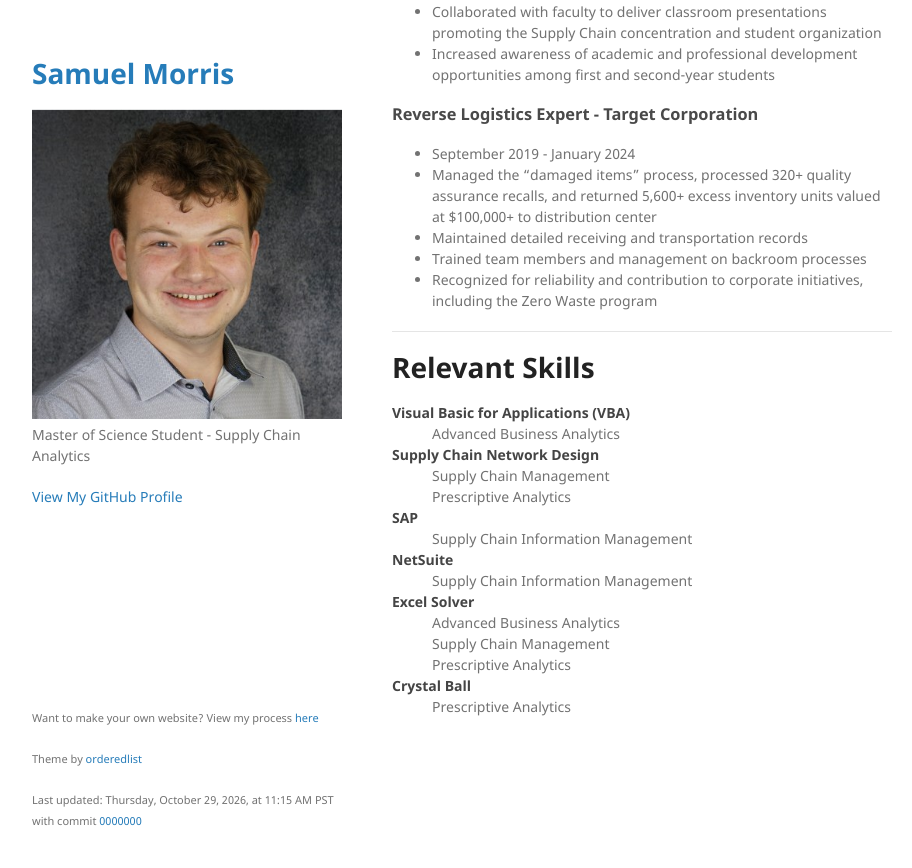
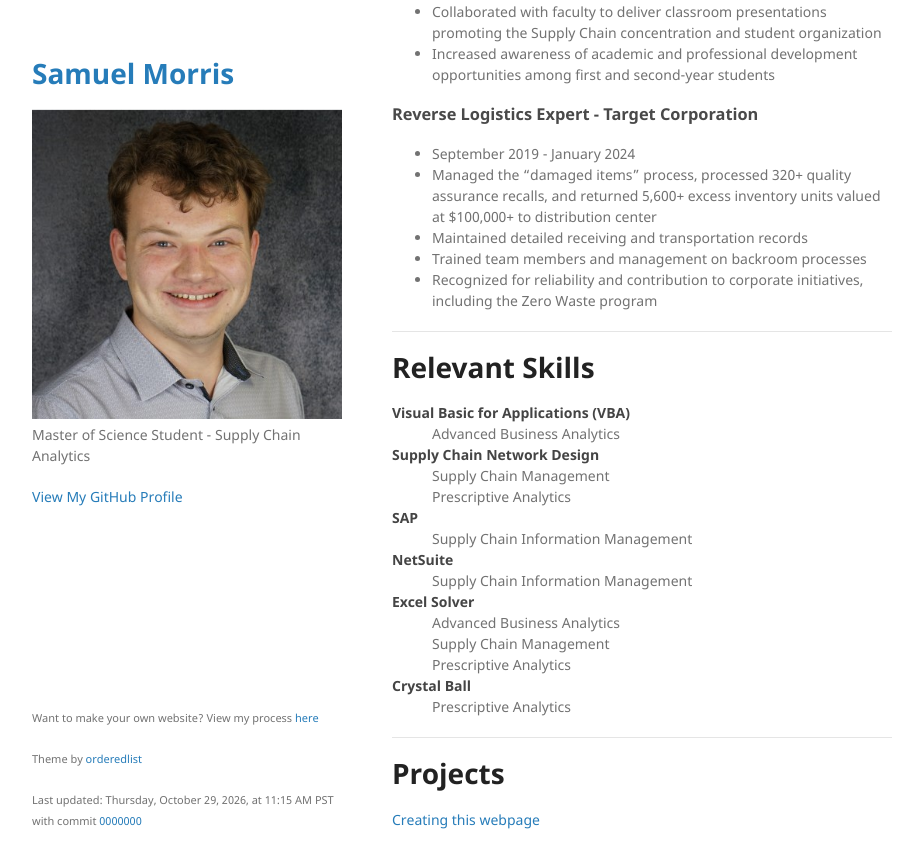
Before and after one commit to morris-sam/morris-sam.github.io, a Jekyll site: the page built from index.md, in a window 1280 px wide and 900 px high, scrolled down 1463 px. Shown: the top 868 px of the window, without its empty margins (178-1090 px from the left). Built offline with Jekyll 4.4.1, drawn with Linux system fonts in a browser that asks for light colours.

Commit message:
add projects section

```diff
--- a/index.md
+++ b/index.md
@@ -87,3 +87,9 @@ layout: default
 <dt>Crystal Ball</dt>
 <dd>Prescriptive Analytics</dd>
 </dl>
+
+* * *
+
+# Projects
+
+[Creating this webpage](/process)
```
